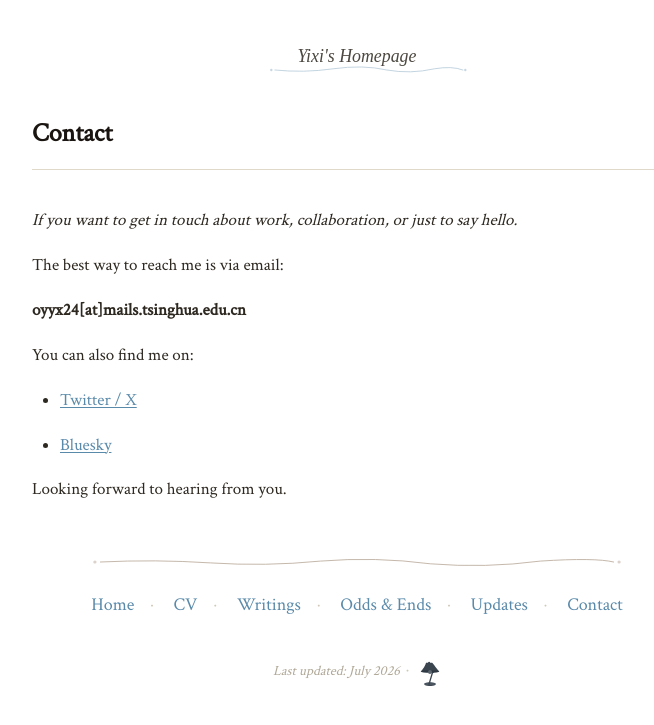
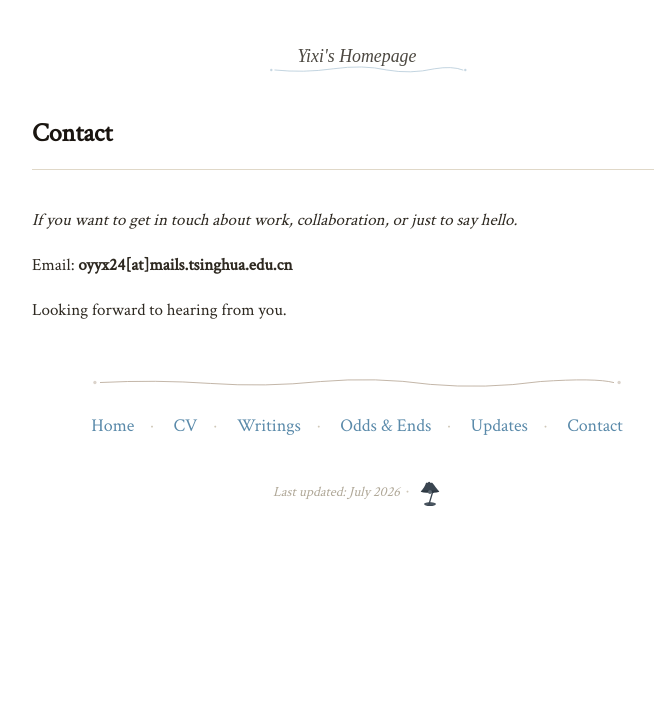
Before and after one commit to yixiouy/yixiouy.github.io, a Jekyll site: the page contact.html, which Jekyll copies as it is, in a window 1280 px wide. Shown: the top 725 px of the page, without its empty margins (283-937 px from the left). Built offline with Jekyll 4.4.1, drawn with Linux system fonts in a browser that asks for light colours.

Commit message:
Update site content

```diff
--- a/contact.html
+++ b/contact.html
@@ -31,17 +31,7 @@
   <!-- Page Content -->
   <div class="content">
     <p><em>If you want to get in touch about work, collaboration, or just to say hello.</em></p>
-<p>The best way to reach me is via email:</p>
-<p><strong>oyyx24[at]mails&#46;tsinghua&#46;edu&#46;cn</strong></p>
-<p>You can also find me on:</p>
-<ul>
-<li>
-<p><a href="https://x.com/yixisoc">Twitter / X</a></p>
-</li>
-<li>
-<p><a href="https://bsky.app/profile/yixisoc.bsky.social">Bluesky</a></p>
-</li>
-</ul>
+<p>Email: <strong>oyyx24[at]mails&#46;tsinghua&#46;edu&#46;cn</strong></p>
 <p>Looking forward to hearing from you.</p>
   </div>
 
```
